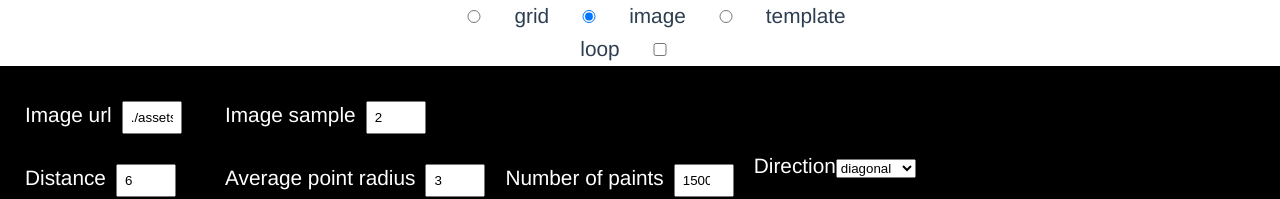
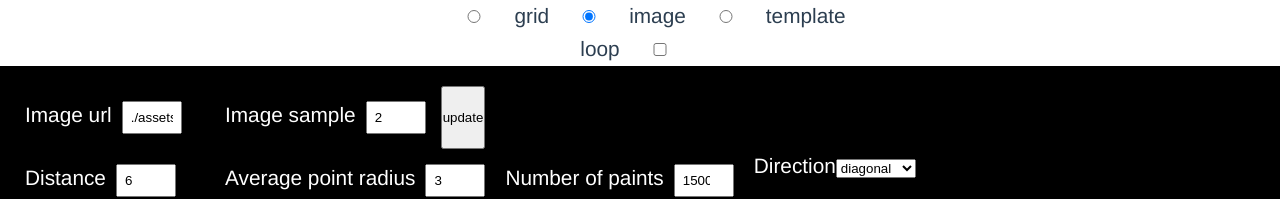
Before and after one commit to DecentLabs/halftone-generator, a Vue app: page / in a window 1280 px wide. Shown: the top 199 px of the page. Built offline with nearby package versions, Linux system fonts and the light colour scheme.

Commit message:
update button

```diff
--- a/src/components/generator.vue
+++ b/src/components/generator.vue
@@ -12,6 +12,7 @@
         <image-settings v-if="generatorType === 'image'"></image-settings>
         <grid-settings v-if="generatorType === 'grid'"></grid-settings>
         <template-settings v-if="generatorType === 'template'"></template-settings>
+        <button type="button" name="button" @click="update">update</button>
       </div>
       <common-settings class="settings common-settings"></common-settings>
     </form>
@@ -55,13 +56,12 @@ export default {
     },
     generatorType() {
       return this.$store.getters.getGeneratorType
-    },
-    // commonSettings() {
-    //   return this.$store.getters.getCommonSettings
-    // },
-    // settings() {
-    //   return this.$store.getters.getSettings
-    // }
+    }
+  },
+  methods: {
+    update() {
+      this.$store.dispatch('generateGrid')
+    }
   }
 }
 </script>
--- a/src/components/gridSettings.vue
+++ b/src/components/gridSettings.vue
@@ -19,7 +19,7 @@ export default {
     xSize: {
       set(val) {
         this.$store.commit('updateGridSize', {x: val})
-        this.$store.dispatch('generateGrid')
+        // this.$store.dispatch('generateGrid')
       },
       get() {
         return this.$store.state.gridSize.x
@@ -28,7 +28,7 @@ export default {
     ySize: {
       set(val) {
         this.$store.commit('updateGridSize', {y: val})
-        this.$store.dispatch('generateGrid')
+        // this.$store.dispatch('generateGrid')
       },
       get() {
         return this.$store.state.gridSize.y
--- a/src/components/imageSettings.vue
+++ b/src/components/imageSettings.vue
@@ -21,7 +21,7 @@ export default {
     imageUrl: {
       set(val) {
         this.$store.commit('updateImageUrl', val)
-        this.$store.dispatch('generateGrid')
+        // this.$store.dispatch('generateGrid')
       },
       get () {
         return this.$store.state.imageUrl
@@ -30,7 +30,7 @@ export default {
     imageRes: {
       set(val) {
         this.$store.commit('updateImageRes', val)
-        this.$store.dispatch('generateGrid')
+        // this.$store.dispatch('generateGrid')
       },
       get () {
         return this.$store.state.imageRes
```
